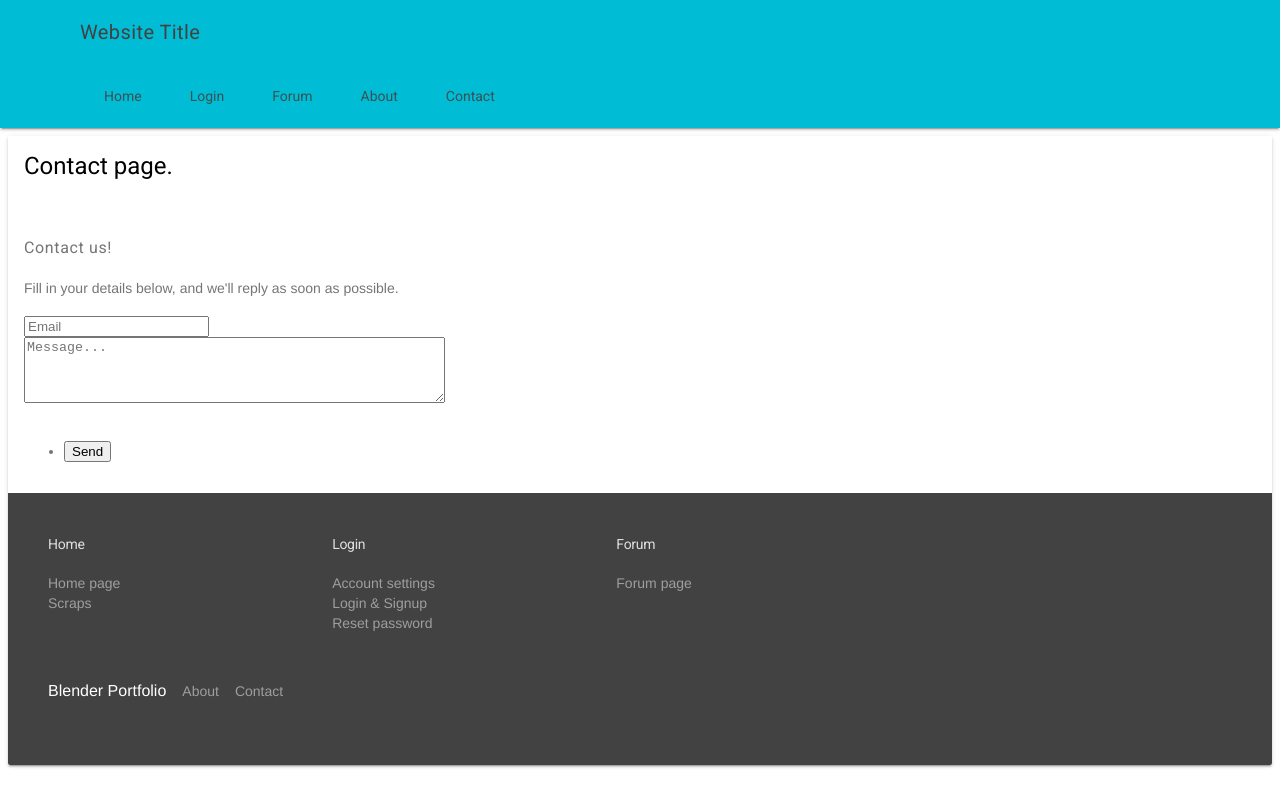
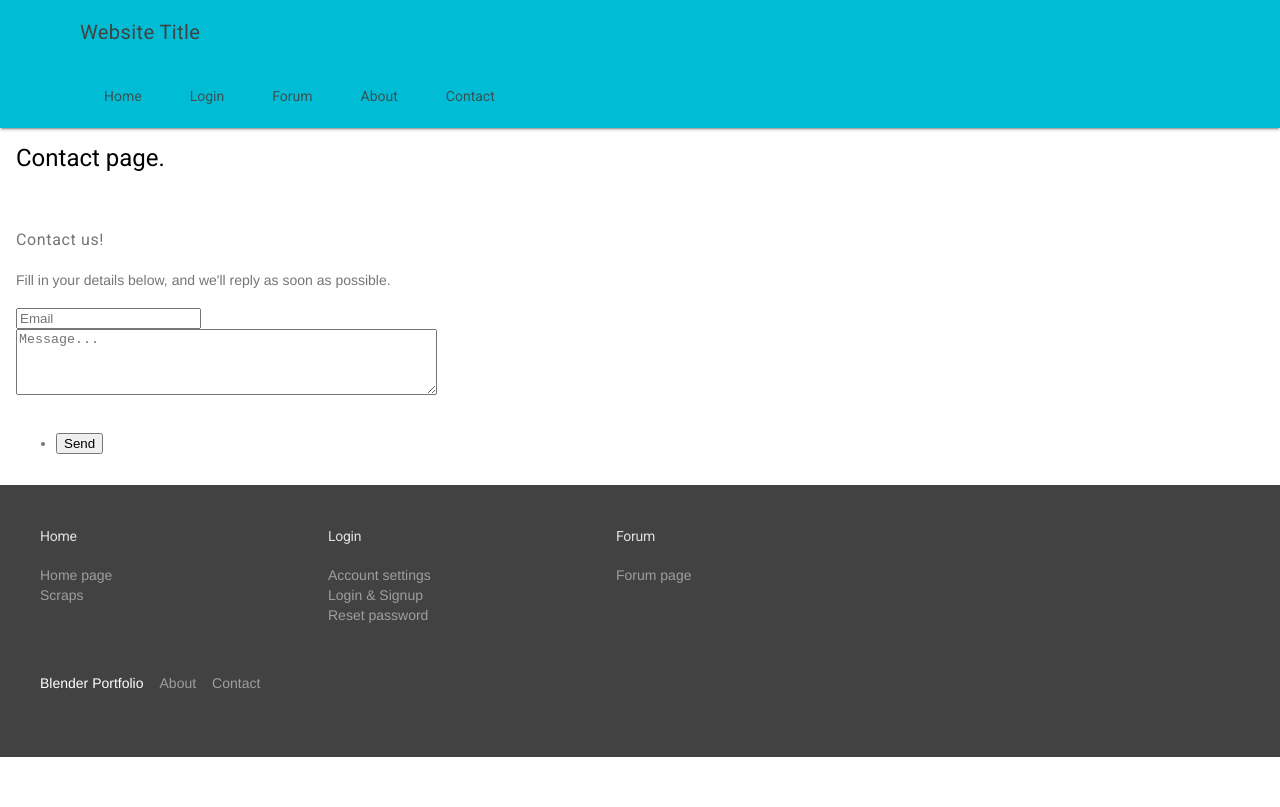
Before and after one commit to slothgamez/fireplex.github.io, a Jekyll site: the page contact/index.html, which Jekyll copies as it is, in a window 1280 px wide. Shown: the top 807 px of the page. Built offline with Jekyll 4.4.1, drawn with Linux system fonts in a browser that asks for light colours; nearby versions of some CDN libraries; comment, search, counter and statistics services are not loaded.

Commit message:
Update index.html

```diff
--- a/contact/index.html
+++ b/contact/index.html
@@ -74,7 +74,6 @@
             </nav>
         </div>
         <main class="mdl-layout__content">
-          <div class="mdl-card mdl-shadow--2dp mdl-cell mdl-cell--12-col mdl-cell--12-col-tablet mdl-cell--12-col-desktop">
             <div class="mdl-card__title mdl-color-text--black">
               <h2 class="mdl-card__title-text">Contact page.</h2>
             </div>
@@ -108,6 +107,7 @@
             </div>
           </div>
           <div class="g-recaptcha" data-sitekey="6Lc00B4TAAAAAPdWjbr2vlKNu3gLSkIEl5nZUjdB"></div>
+           </form>
   	  <footer class="mdl-mega-footer">
               <div class="mdl-mega-footer__middle-section">
 
@@ -149,8 +149,6 @@
               </div>
 
             </footer>
-        </div>
-           </form>
         </main>
     </div>
     <script src="https://code.getmdl.io/1.1.3/material.min.js"></script>
```
